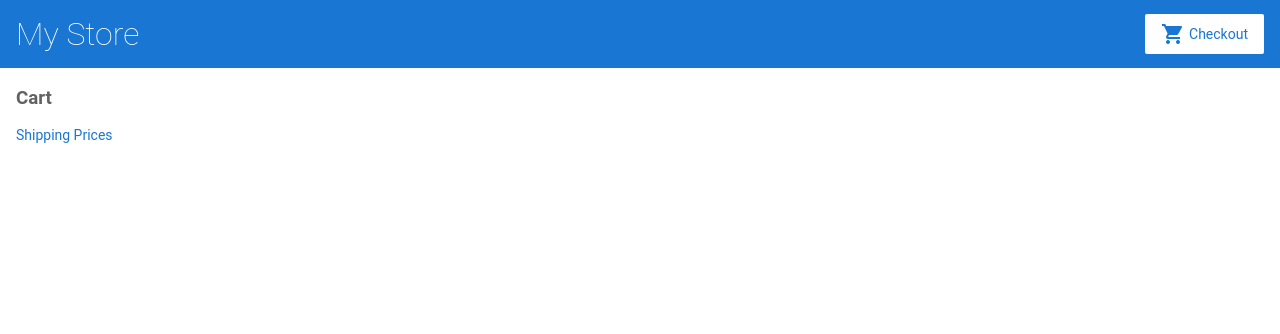
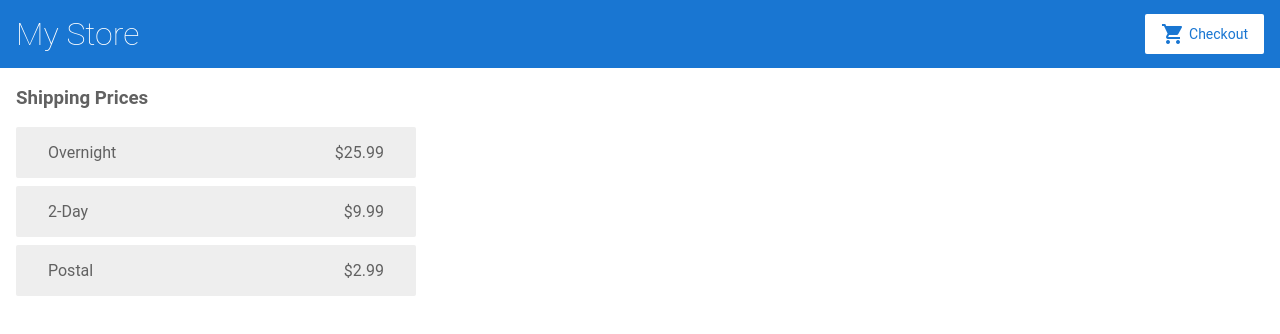
Before and after one commit to BikePaddy/angular-pats-first-app, an Angular app: page /shipping in a window 1280 px wide. Shown: the top 334 px of the page. Built offline with nearby package versions, Linux system fonts and the light colour scheme.

Commit message:
4 files modified

```diff
--- a/src/app/app.module.ts
+++ b/src/app/app.module.ts
@@ -22,7 +22,7 @@
       { path: '', component: ProductListComponent },
       { path: 'products/:productId', component: ProductDetailsComponent },
        { path: 'cart', component: CartComponent },
-       {path: 'shipping', component: ShippingComponent},
+       { path: 'shipping', component: ShippingComponent },
     ])
   ],
   declarations: [
--- a/src/app/cart/cart.component.html
+++ b/src/app/cart/cart.component.html
@@ -1,4 +1,8 @@
 <h3>Cart</h3>
+
+<p>
+  <a routerLink="/shipping">Shipping Prices</a>
+</p>
 
 <div class="cart-item" *ngFor="let item of items">
   <span>{{ item.name }}</span>
--- a/src/app/shipping/shipping.component.html
+++ b/src/app/shipping/shipping.component.html
@@ -1,10 +1,6 @@
-<h3>Cart</h3>
+<h3>Shipping Prices</h3>
 
-<p>
-  <a routerLink="/shipping">Shipping Prices</a>
-</p>
-
-<div class="cart-item" *ngFor="let item of items">
-  <span>{{ item.name }}</span>
-  <span>{{ item.price | currency }}</span>
+<div class="shipping-item" *ngFor="let shipping of shippingCosts | async">
+  <span>{{ shipping.type }}</span>
+  <span>{{ shipping.price | currency }}</span>
 </div>
--- a/src/app/shipping/shipping.component.ts
+++ b/src/app/shipping/shipping.component.ts
@@ -16,7 +16,7 @@
   ) { }
 
   ngOnInit() {
-    this.shippingCosts = this.cartService.getShippingPrices();
+     this.shippingCosts = this.cartService.getShippingPrices();
   }
 
 }
```
